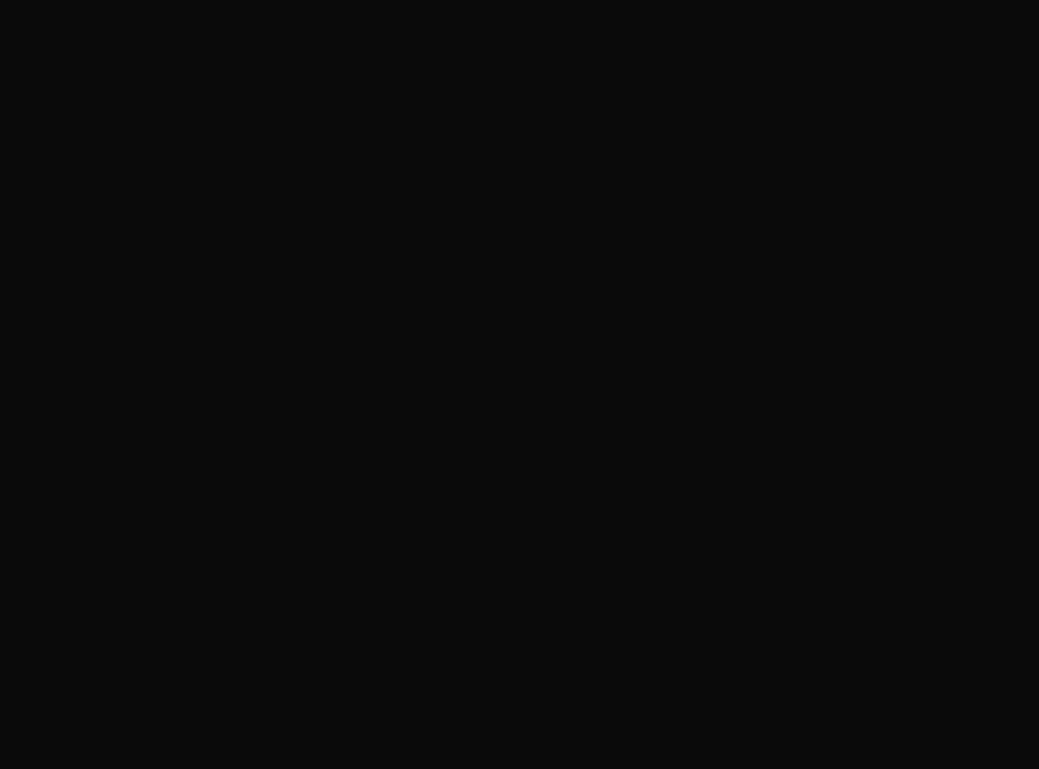
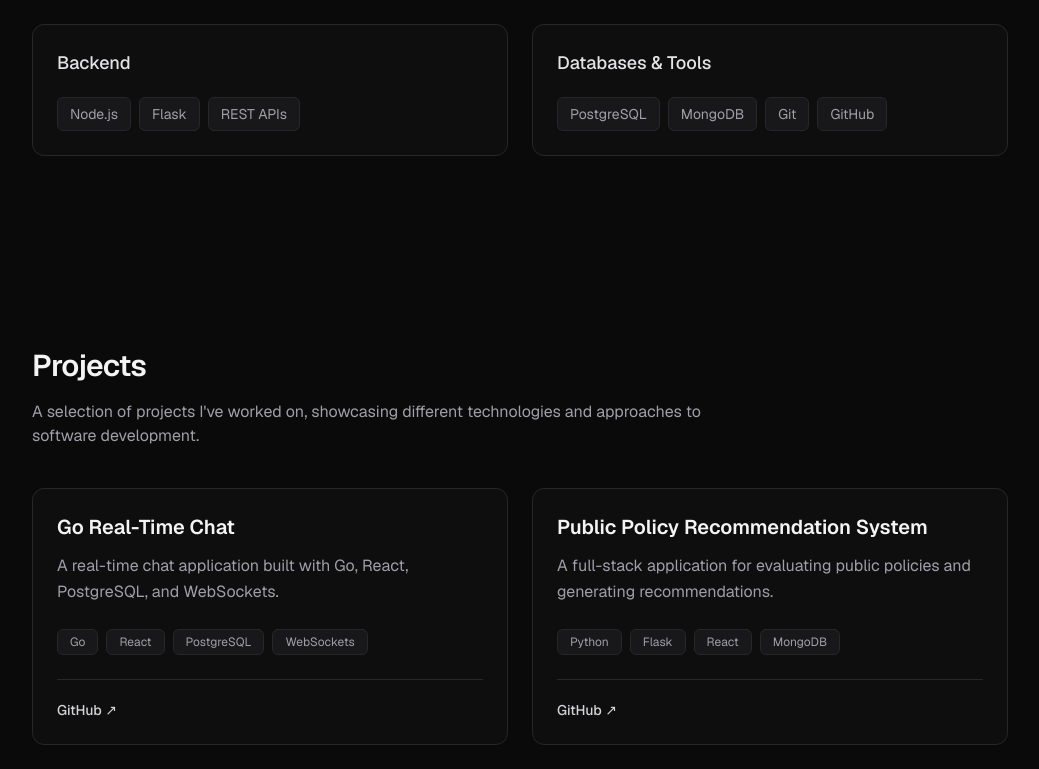
Before and after one commit to TomasCanevaro/portfolio, a Next.js app: page / in a window 1280 px wide. Shown: the part 1391-2160 px from the top of the page, without its empty margins (120-1159 px from the left). Before the commit the page ends 800 px from the top, so only its background shows below. Built offline with nearby package versions, Linux system fonts and the light colour scheme.

Commit message:
add project showcase

```diff
--- a/src/app/page.tsx
+++ b/src/app/page.tsx
@@ -1,9 +1,13 @@
 
 import Container from "@/components/layout/Container";
+import About from "@/components/sections/About";
+import TechStack from "@/components/sections/TechStack";
+import Projects from "@/components/sections/Projects";
 
 export default function Home() {
   return (
-    <main className="flex min-h-[70vh] items-center py-20">
+    <main>
+      <section className="flex min-h-[70vh] items-center py-20">
         <Container>
           <div className="max-w-2xl">
             <p className="mb-4 text-sm font-medium tracking-widest text-zinc-400 uppercase">
@@ -36,6 +40,11 @@ export default function Home() {
             </div>
           </div>
         </Container>
+      </section>
+
+      <About />
+      <TechStack />
+      <Projects />
     </main>
   );
 }
--- /dev/null
+++ b/src/components/projects/ProjectCard.tsx
@@ -0,0 +1,57 @@
+
+import type { Project } from "@/data/projects";
+
+type ProjectCardProps = {
+  project: Project;
+};
+
+export default function ProjectCard({
+  project,
+}: ProjectCardProps) {
+  return (
+    <article className="flex h-full flex-col rounded-xl border border-zinc-800 bg-zinc-900/30 p-6 transition-colors hover:border-zinc-600">
+      <h3 className="mb-3 text-xl font-semibold text-zinc-100">
+        {project.title}
+      </h3>
+
+      <p className="mb-6 leading-relaxed text-zinc-400">
+        {project.description}
+      </p>
+
+      <div className="mb-6 flex flex-wrap gap-2">
+        {project.technologies.map((technology) => (
+          <span
+            key={technology}
+            className="rounded-md border border-zinc-800 bg-zinc-900 px-3 py-1 text-xs text-zinc-400"
+          >
+            {technology}
+          </span>
+        ))}
+      </div>
+
+      <div className="mt-auto flex gap-5 border-t border-zinc-800 pt-5">
+        {project.githubUrl && (
+          <a
+            href={project.githubUrl}
+            target="_blank"
+            rel="noopener noreferrer"
+            className="text-sm font-medium text-zinc-300 transition-colors hover:text-white"
+          >
+            GitHub ↗
+          </a>
+        )}
+
+        {project.liveUrl && (
+          <a
+            href={project.liveUrl}
+            target="_blank"
+            rel="noopener noreferrer"
+            className="text-sm font-medium text-zinc-300 transition-colors hover:text-white"
+          >
+            Live Demo ↗
+          </a>
+        )}
+      </div>
+    </article>
+  );
+}
--- /dev/null
+++ b/src/components/sections/Projects.tsx
@@ -0,0 +1,28 @@
+
+import Container from "@/components/layout/Container";
+import ProjectCard from "@/components/projects/ProjectCard";
+import { projects } from "@/data/projects";
+
+export default function Projects() {
+  return (
+    <section id="projects" className="py-24">
+      <Container>
+        <h2 className="mb-4 text-3xl font-semibold tracking-tight text-zinc-100">
+          Projects
+        </h2>
+
+        <p className="mb-10 max-w-2xl text-zinc-400">
+          A selection of projects I&apos;ve worked on,
+          showcasing different technologies and approaches
+          to software development.
+        </p>
+
+        <div className="grid gap-6 md:grid-cols-2">
+          {projects.map((project) => (
+            <ProjectCard key={project.id} project={project} />
+          ))}
+        </div>
+      </Container>
+    </section>
+  );
+}
--- /dev/null
+++ b/src/data/projects.ts
@@ -0,0 +1,28 @@
+
+export type Project = {
+  id: string;
+  title: string;
+  description: string;
+  technologies: string[];
+  githubUrl?: string;
+  liveUrl?: string;
+};
+
+export const projects: Project[] = [
+  {
+    id: "go-chat",
+    title: "Go Real-Time Chat",
+    description:
+      "A real-time chat application built with Go, React, PostgreSQL, and WebSockets.",
+    technologies: ["Go", "React", "PostgreSQL", "WebSockets"],
+    githubUrl: "https://github.com/TomasCanevaro/go-chat",
+  },
+  {
+    id: "policy-recommendation",
+    title: "Public Policy Recommendation System",
+    description:
+      "A full-stack application for evaluating public policies and generating recommendations.",
+    technologies: ["Python", "Flask", "React", "MongoDB"],
+    githubUrl: "https://github.com/TomasCanevaro/PFI-App",
+  },
+];
```
Lines whose indentation alone changed are shown as unchanged.
